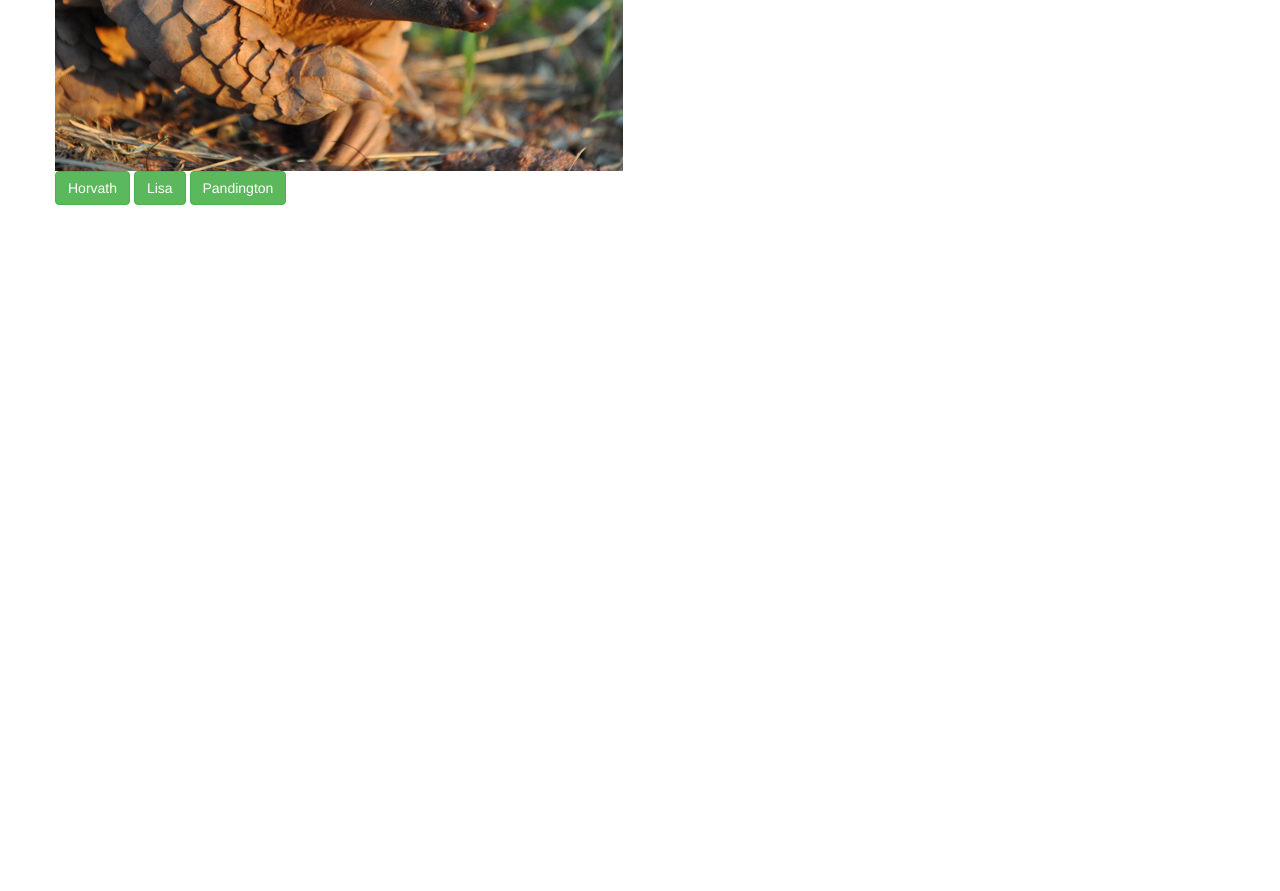
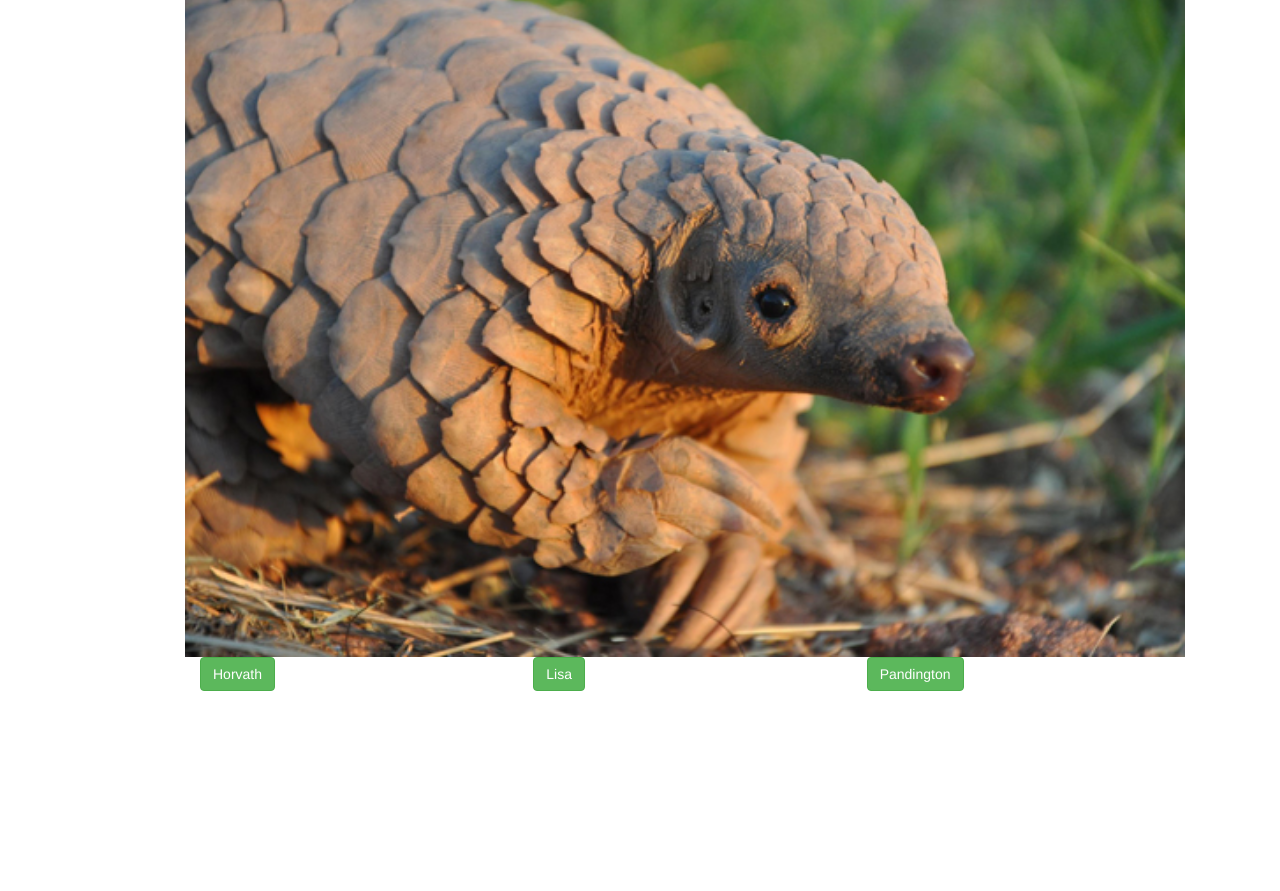
Before and after one commit to SaraSpink/animal-wiki, a plain HTML site: page index.html in a window 1280 px wide. Shown: the part 276-1167 px from the top of the page. Before the commit the page ends 800 px from the top, so only its background shows below. Drawn offline with Linux system fonts and the light colour scheme.

Commit message:
add some styling to the pangolin page

```diff
--- a/css/styles.css
+++ b/css/styles.css
@@ -1,6 +1,19 @@
-.btn {
-  display: inline-table;
+.container {
+  padding: 100px;
+  margin: 100px;
+  /*float: left;*/
 }
+
+.widerIMG {
+  zoom: 2.34;
+  float: left;
+  object-fit: fill;
+  position: relative;
+  width: 100%;
+}
+
+
+
 #lisa {
   display: none;
 }
--- a/index.html
+++ b/index.html
@@ -11,13 +11,19 @@
     <div class="container">
       <div class="row">
       <h1>Name this Pangolin:</h1>
-      <img src="img/pangolin.jpg">
+      <img src="img/pangolin.jpg" class="widerIMG">
     </div>
     <div class="row">
       <div id="buttons">
-      <button class="btn btn-success" id="name1">Horvath</button>
-      <button class="btn btn-success" id="name2">Lisa</button>
-      <button class="btn btn-success" id="name3">Pandington</button>
+        <div class="col-md-4">
+          <button class="btn btn-success" id="name1">Horvath</button>
+        </div>
+        <div class="col-md-4">
+          <button class="btn btn-success" id="name2">Lisa</button>
+        </div>
+        <div class="col-md-4">
+          <button class="btn btn-success" id="name3">Pandington</button>
+        </div>
       </div>
     </div>
 
```
